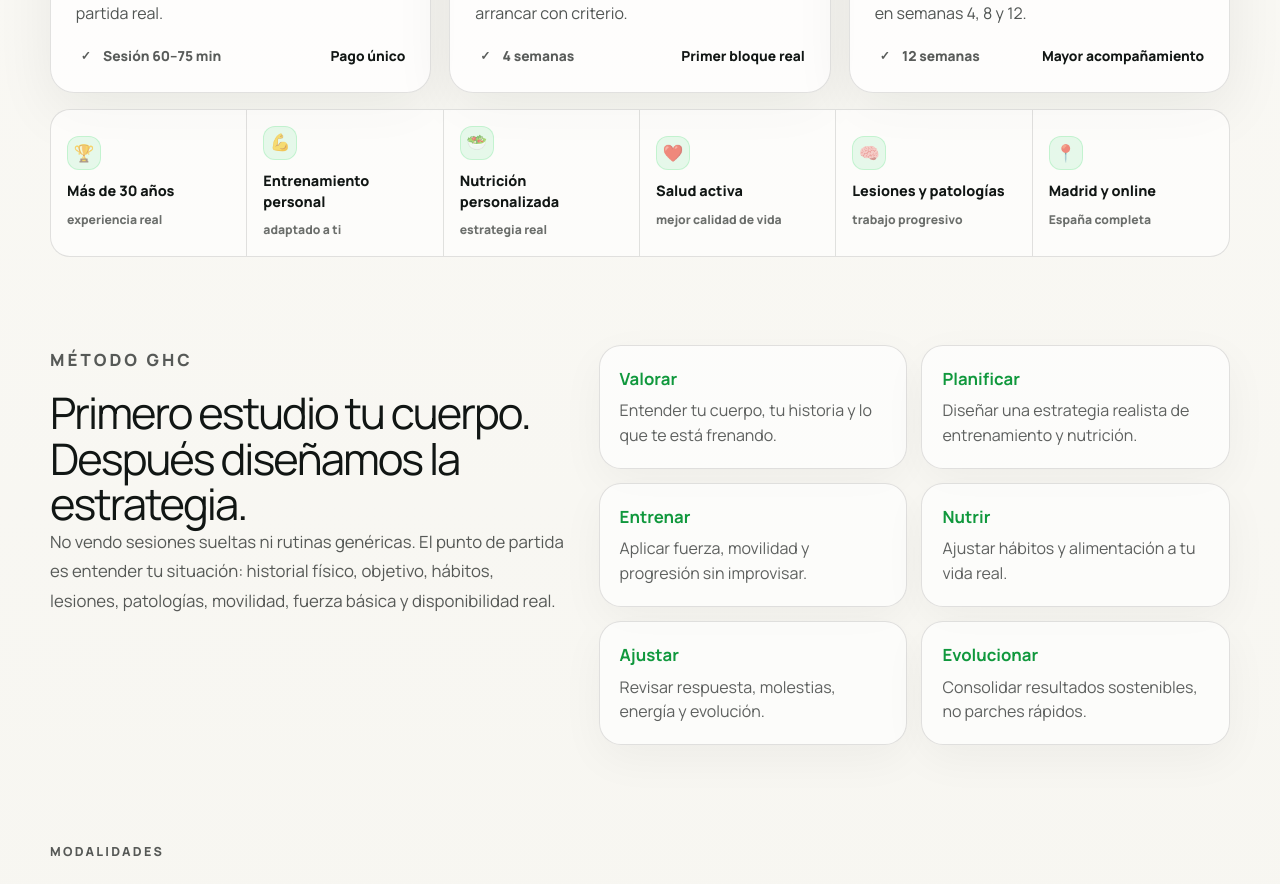
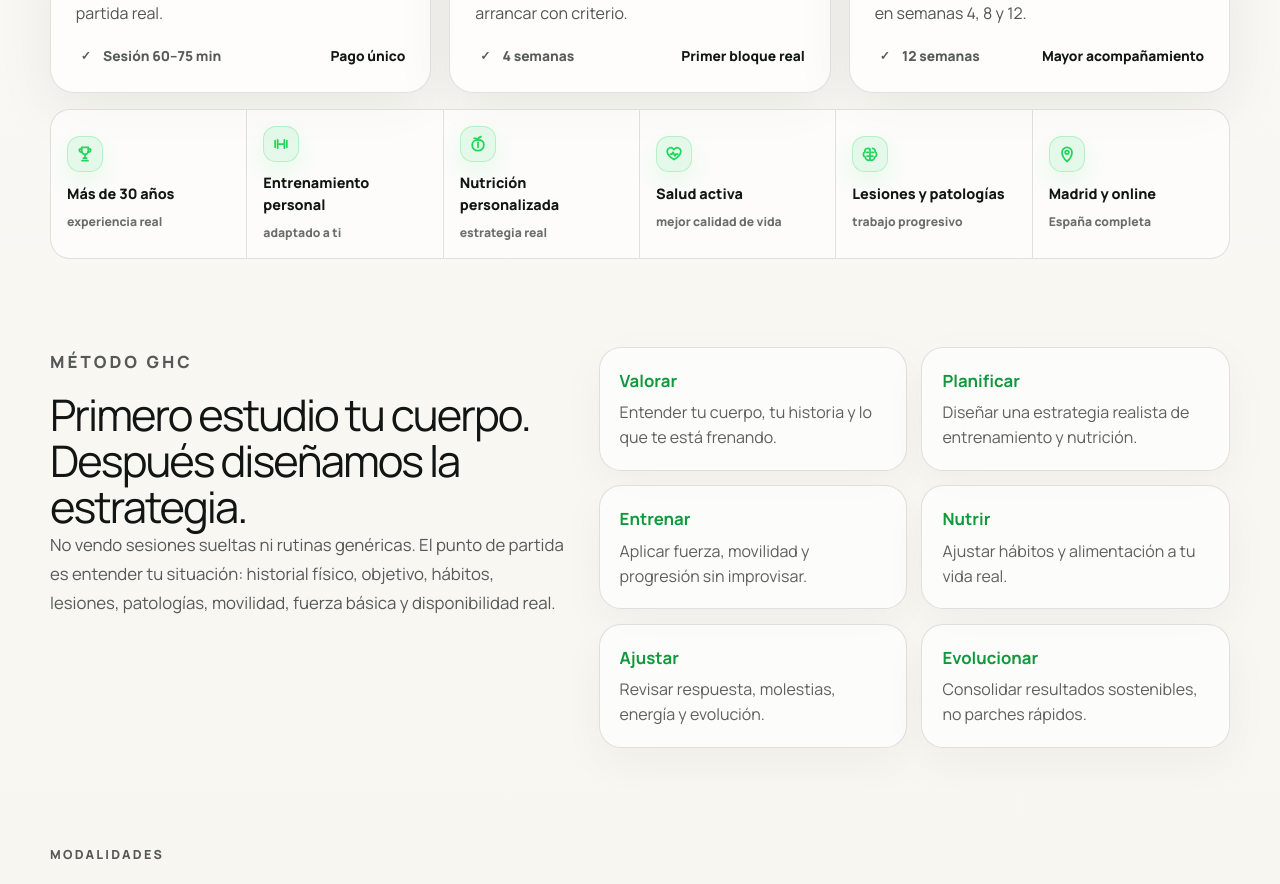
Before and after one commit to albypersonaltrainer-arch/ghc-training-landing, a Next.js app: page / in a window 1280 px wide. Shown: the part 1080-1964 px from the top of the page. Built offline with nearby package versions, Linux system fonts and the light colour scheme; no server answers.

Commit message:
Add files via upload

```diff
--- a/app/globals.css
+++ b/app/globals.css
@@ -274,20 +274,28 @@ a { color: inherit; text-decoration: none; }
   justify-content: center;
   gap: .28rem;
 }
-.ghc-authority-emoji {
+.ghc-authority-strip .ghc-authority-emoji {
   display: inline-grid !important;
   place-items: center;
-  width: 34px;
-  height: 34px;
-  margin: 0 0 .35rem !important;
-  border-radius: 12px;
-  background: rgba(34,214,91,.10);
-  box-shadow: inset 0 0 0 1px rgba(34,214,91,.18);
-  font-size: 1.05rem !important;
+  width: 36px;
+  height: 36px;
+  margin: 0 0 .38rem !important;
+  border-radius: 13px;
+  background: rgba(34,214,91,.11);
+  box-shadow:
+    inset 0 0 0 1px rgba(34,214,91,.24),
+    0 10px 24px rgba(34,214,91,.10);
+  color: var(--ghc-green);
   line-height: 1;
 }
+.ghc-authority-strip .ghc-authority-icon-svg {
+  width: 20px;
+  height: 20px;
+  display: block;
+  color: var(--ghc-green);
+}
 .ghc-authority-strip strong { display: block; font-size: .9rem; font-weight: 950; }
-.ghc-authority-strip span { display: block; margin-top: .25rem; font-size: .76rem; color: rgba(17,22,20,.62); font-weight: 800; }
+.ghc-authority-item > span:not(.ghc-authority-emoji) { display: block; margin-top: .25rem; font-size: .76rem; color: rgba(17,22,20,.62); font-weight: 800; }
 
 .ghc-split-section {
   display: grid;
--- a/app/page.tsx
+++ b/app/page.tsx
@@ -43,13 +43,93 @@ const method = [
 
 
 const authorityItems = [
-  { icon: "🏆", title: "Más de 30 años", text: "experiencia real" },
-  { icon: "💪", title: "Entrenamiento personal", text: "adaptado a ti" },
-  { icon: "🥗", title: "Nutrición personalizada", text: "estrategia real" },
-  { icon: "❤️", title: "Salud activa", text: "mejor calidad de vida" },
-  { icon: "🧠", title: "Lesiones y patologías", text: "trabajo progresivo" },
-  { icon: "📍", title: "Madrid y online", text: "España completa" },
-];
+  { icon: "trophy", title: "Más de 30 años", text: "experiencia real" },
+  { icon: "training", title: "Entrenamiento personal", text: "adaptado a ti" },
+  { icon: "nutrition", title: "Nutrición personalizada", text: "estrategia real" },
+  { icon: "heart", title: "Salud activa", text: "mejor calidad de vida" },
+  { icon: "brain", title: "Lesiones y patologías", text: "trabajo progresivo" },
+  { icon: "location", title: "Madrid y online", text: "España completa" },
+] as const;
+
+type AuthorityIconName = (typeof authorityItems)[number]["icon"];
+
+function AuthorityIcon({ name }: { name: AuthorityIconName }) {
+  const common = {
+    viewBox: "0 0 24 24",
+    fill: "none",
+    stroke: "currentColor",
+    strokeWidth: 2.1,
+    strokeLinecap: "round" as const,
+    strokeLinejoin: "round" as const,
+    "aria-hidden": true,
+    className: "ghc-authority-icon-svg",
+  };
+
+  if (name === "trophy") {
+    return (
+      <svg {...common}>
+        <path d="M8 4h8v4.5a4 4 0 0 1-8 0V4Z" />
+        <path d="M8 6H5.5a2.5 2.5 0 0 0 2.8 3.7" />
+        <path d="M16 6h2.5a2.5 2.5 0 0 1-2.8 3.7" />
+        <path d="M12 13v4" />
+        <path d="M8.5 20h7" />
+        <path d="M10 17h4" />
+      </svg>
+    );
+  }
+
+  if (name === "training") {
+    return (
+      <svg {...common}>
+        <path d="M5 8v8" />
+        <path d="M8 7v10" />
+        <path d="M16 7v10" />
+        <path d="M19 8v8" />
+        <path d="M8 12h8" />
+      </svg>
+    );
+  }
+
+  if (name === "nutrition") {
+    return (
+      <svg {...common}>
+        <path d="M12 7c4.5 0 7 2.6 7 6.1A6.9 6.9 0 0 1 12 20a6.9 6.9 0 0 1-7-6.9C5 9.6 7.5 7 12 7Z" />
+        <path d="M12 7c.2-2 1.4-3.2 3.6-3.8" />
+        <path d="M12 7c-1.2-1.6-2.7-2.1-4.6-1.8" />
+        <path d="M12 10v6" />
+      </svg>
+    );
+  }
+
+  if (name === "heart") {
+    return (
+      <svg {...common}>
+        <path d="M20.2 8.6c0 5.1-8.2 10.1-8.2 10.1S3.8 13.7 3.8 8.6A4.2 4.2 0 0 1 11 5.7l1 1 1-1a4.2 4.2 0 0 1 7.2 2.9Z" />
+        <path d="M7.5 12h2.2l1.1-2.2 2.3 4.5 1.2-2.3h2.2" />
+      </svg>
+    );
+  }
+
+  if (name === "brain") {
+    return (
+      <svg {...common}>
+        <path d="M9 5.2a3.2 3.2 0 0 0-3 4.3 3.3 3.3 0 0 0 .4 6.2A3.7 3.7 0 0 0 12 19V6.4A3.3 3.3 0 0 0 9 5.2Z" />
+        <path d="M15 5.2a3.2 3.2 0 0 1 3 4.3 3.3 3.3 0 0 1-.4 6.2A3.7 3.7 0 0 1 12 19" />
+        <path d="M8 10h2" />
+        <path d="M14 10h2" />
+        <path d="M8.5 14.5H11" />
+        <path d="M13 14.5h2.5" />
+      </svg>
+    );
+  }
+
+  return (
+    <svg {...common}>
+      <path d="M12 21s6-5.2 6-11a6 6 0 0 0-12 0c0 5.8 6 11 6 11Z" />
+      <circle cx="12" cy="10" r="2.2" />
+    </svg>
+  );
+}
 
 const testimonials = [
   {
@@ -198,7 +278,7 @@ export default function Home() {
       <section className="ghc-authority-strip" aria-label="Autoridad y especialidades">
         {authorityItems.map((item) => (
           <div key={item.title} className="ghc-authority-item">
-            <span className="ghc-authority-emoji" aria-hidden="true">{item.icon}</span>
+            <span className="ghc-authority-emoji" aria-hidden="true"><AuthorityIcon name={item.icon} /></span>
             <strong>{item.title}</strong>
             <span>{item.text}</span>
           </div>
```
